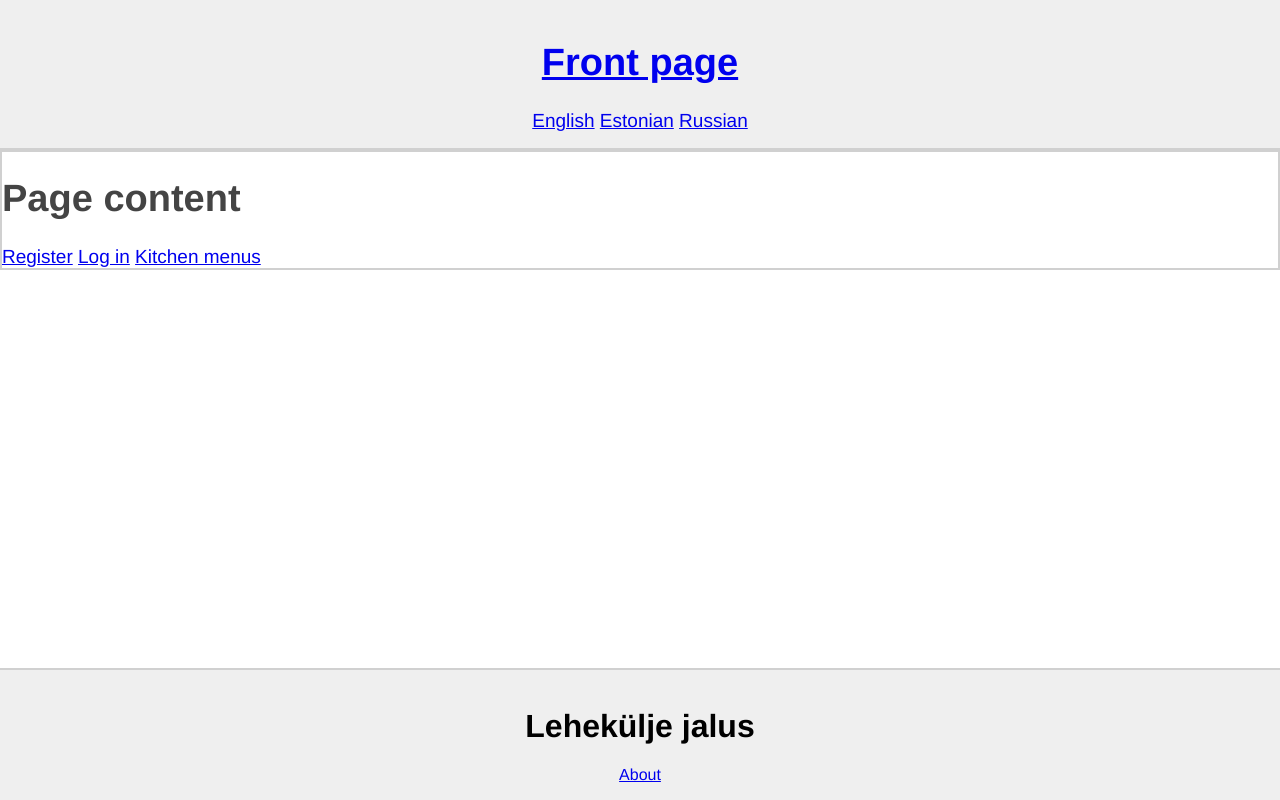
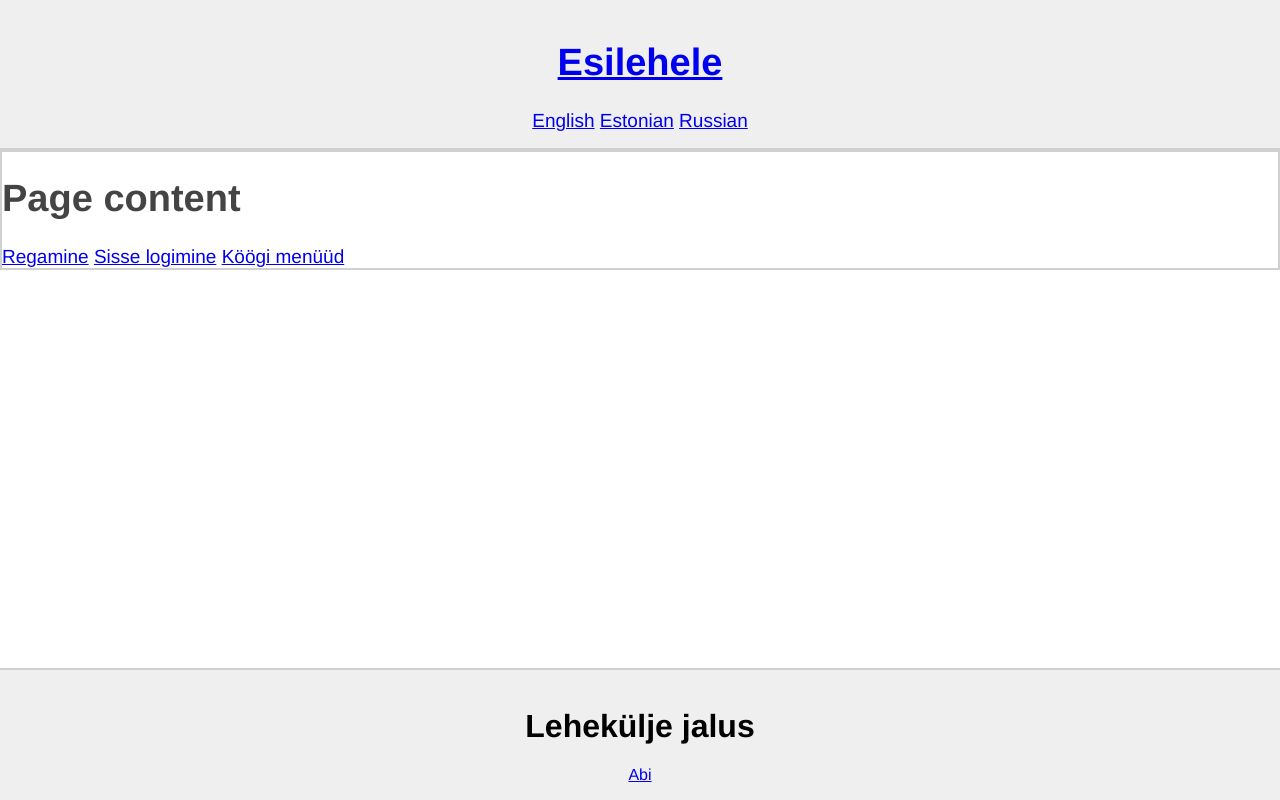
Before and after one commit to MartinRe123/Toitlustamise-valdkonna-tarkvara, a CodeIgniter app: page /database/index.php/menu/create in a window 1280 px wide. Run offline with CodeIgniter, Linux system fonts and the light colour scheme.

Commit message:
Section menu modification system

```diff
--- a/Web application/application/language/english/message_lang.php
+++ b/Web application/application/language/english/message_lang.php
@@ -1,17 +1,5 @@
 <?php
 
-
-
-$lang['login_page'] = 'Login page';
-$lang['front_page'] = 'Front page';
-$lang['about_page'] = 'About';
-
-
 $lang['page_content'] = 'Page content';
-$lang['register'] = 'Register';
-$lang['username'] = 'Username';
-$lang['password'] = 'Password';
-$lang['login'] = 'Log in';
-$lang['kitchen_menus'] = 'Kitchen menus';
 
 ?>
--- a/Web application/application/views/footer.php
+++ b/Web application/application/views/footer.php
@@ -1,7 +1,7 @@
 </div>
 <div class="footer">
 <h1>Lehekülje jalus</h1>
-<a href="<?php base_url() ?>/index.php/about"><?php echo $this->lang->line("about_page"); ?></a>
+<a href="<?php base_url() ?>/index.php/about">Abi</a>
 </div>
         </body>
 </html>
--- a/Web application/application/views/header.php
+++ b/Web application/application/views/header.php
@@ -10,7 +10,7 @@
         </head>
         <body>
 <div class="header">
-<h1><a href="<?php echo base_url(); ?>"><?php echo $this->lang->line("front_page"); ?></a></h1>
+<h1><a href="<?php echo base_url(); ?>">Esilehele</a></h1>
 
 <td><a href='<?php echo base_url(); ?>index.php/langswitch/switchLanguage/english'>English</a></td>
 <td><a href='<?php echo base_url(); ?>index.php/langswitch/switchLanguage/estonian'>Estonian</a></td>
--- a/Web application/application/views/home.php
+++ b/Web application/application/views/home.php
@@ -6,9 +6,9 @@
 
 <div class="notification"> <?php if(isset($notification_message)){ echo $notification_message; } ?> </div>
 
-<a href="<?php echo base_url(); ?>index.php/register"><?php echo $this->lang->line("register"); ?></a>
-<a href="<?php echo base_url(); ?>index.php/login"><?php echo $this->lang->line("login"); ?></a>
-<a href="<?php echo base_url(); ?>index.php/kitchen_menu"><?php echo $this->lang->line("kitchen_menus"); ?></a>
+<a href="<?php echo base_url(); ?>index.php/register">Regamine</a>
+<a href="<?php echo base_url(); ?>index.php/login">Sisse logimine</a>
+<a href="<?php echo base_url(); ?>index.php/kitchen_menu">Köögi menüüd</a>
 
 
 <br/>
--- a/circle.yml
+++ /dev/null
@@ -1,6 +0,0 @@
-
-## Customize test commands
-test:
-  override:
-    - mkdir -p $CIRCLE_TEST_REPORTS/phpunit
-    - phpunit --log-junit $CIRCLE_TEST_REPORTS/phpunit/phpunitReports.xml "Web application/tests"
```
Also changed, not shown: Web application/application/language/estonian/message_lang.php (+1 -9 lines), Web application/application/language/russian/message_lang.php (+0 -11 lines), Web application/application/views/login.php (+6 -6 lines), README.md (deleted).
